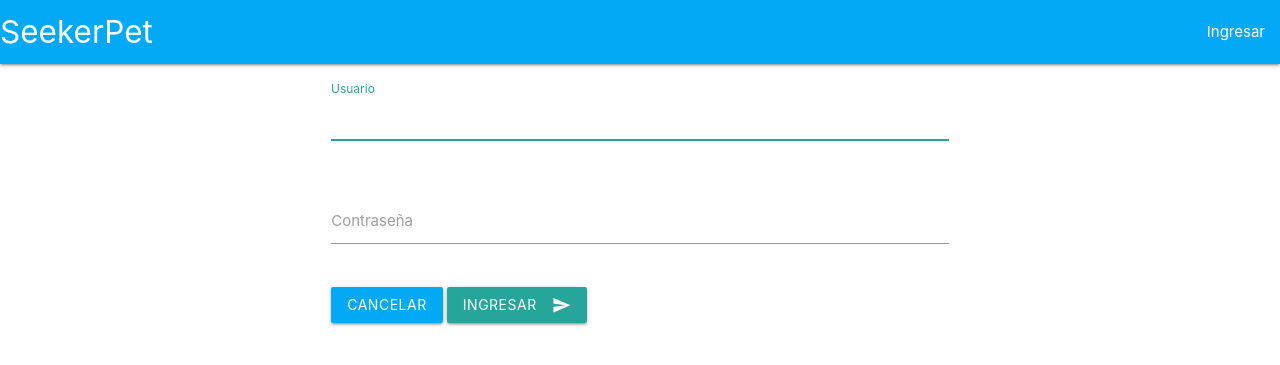
After one commit to PythonQuito/SeekerPet, a Django app: page /accounts/login/ in a window 1280 px wide. The commit adds this page. Shown: the top 365 px of the page. Run offline with Django 3.2, Linux system fonts and the light colour scheme; parts of the project's set-up code (start-up, migrations or seed data) failed here and were passed over.

Commit message:
Implementacion del login

```diff
--- a/seekerpet/mascotas/templates/home.html
+++ b/seekerpet/mascotas/templates/home.html
@@ -14,9 +14,9 @@
             <a href="#" class="brand-logo">SeekerPet</a>
             <ul id="nav-mobile" class="right hide-on-med-and-down">
                 {% if request.user.is_authenticated %}
-                <li><a href="#">Salir</a></li>
+                <li><a href="{% url 'logout' %}">Salir</a></li>
                 {% else %}
-                <li><a href="#">Ingresar</a></li>
+                <li><a href="{% url 'login' %}">Ingresar</a></li>
                 {% endif %}
             </ul>
         </div>
--- /dev/null
+++ b/seekerpet/seguridades/templates/registration/login.html
@@ -0,0 +1,30 @@
+{% extends 'home.html' %}
+
+
+{% block content %}
+<div class="row">
+    <div class="row">
+        <div style="width: 50%; margin-left: auto; margin-right: auto; margin-top: 15px;">
+            <form class="col s12" method="POST" enctype="multipart/form-data">
+                {% csrf_token %}
+                <div class="row">
+                    <div class="input-field col s12">
+                        {{ form.username }}
+                        <label for="id_username">Usuario</label>
+                    </div>
+                </div>
+                <div class="row">
+                    <div class="input-field col s12">
+                        {{ form.password }}
+                        <label for="id_descripcion">Contraseña</label>
+                    </div>
+                </div>
+                <a class="btn waves-effect light-blue" href="{% url 'mascotas:listade_mascotas' %}">Cancelar</a>
+                <button class="btn waves-effect waves-light" type="submit" name="action">Ingresar
+                    <i class="material-icons right">send</i>
+                </button>
+            </form>
+        </div>
+    </div>
+</div>
+{% endblock %}
--- a/seekerpet/settings.py
+++ b/seekerpet/settings.py
@@ -126,3 +126,6 @@ STATICFILES_DIRS = [
 
 MEDIA_ROOT = os.path.join(BASE_DIR, 'media')
 MEDIA_URL = '/media/'
+
+LOGIN_REDIRECT_URL = '/'
+LOGOUT_REDIRECT_URL = '/'
--- a/seekerpet/urls.py
+++ b/seekerpet/urls.py
@@ -21,6 +21,7 @@ from django.urls import include, path
 urlpatterns = [
     path('admin/', admin.site.urls),
     path('', include('seekerpet.mascotas.urls')),
+    path('accounts/', include('django.contrib.auth.urls')),
 ]
 
 # https://docs.djangoproject.com/en/2.1/howto/static-files/
```
